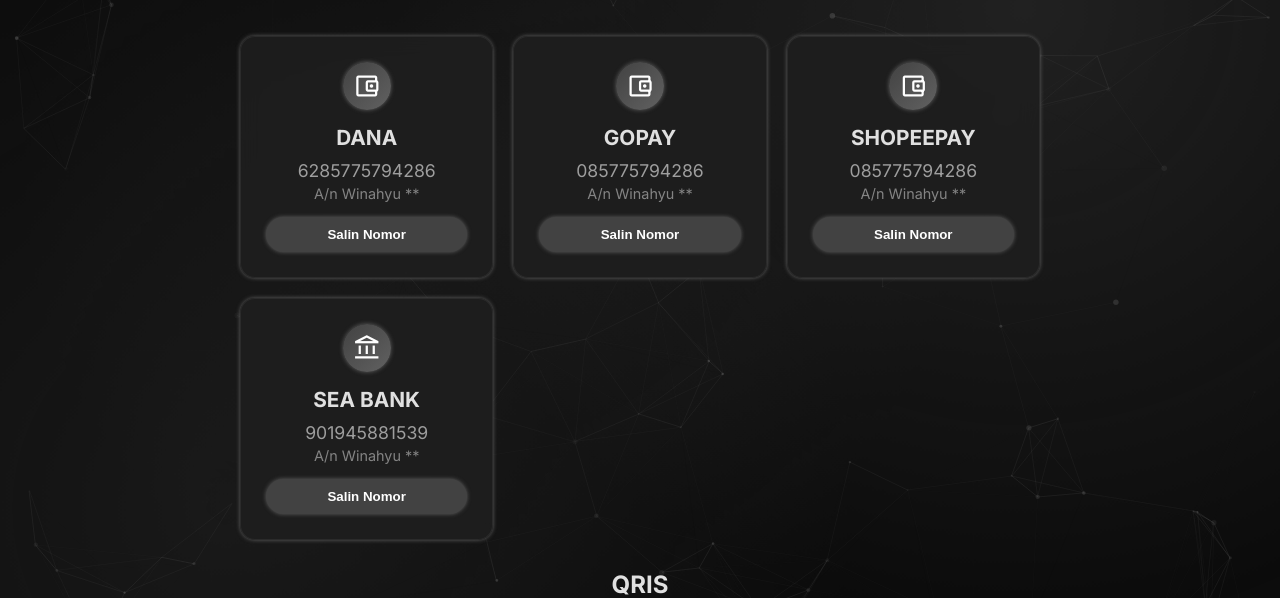
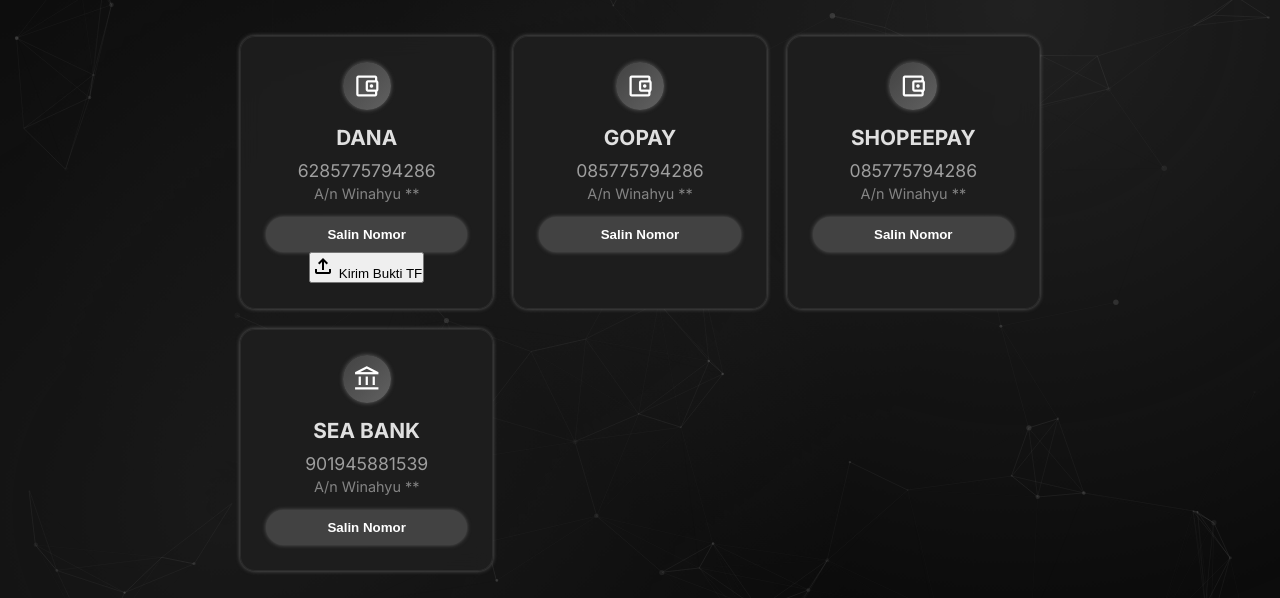
Before and after one commit to ybthings/Youngboy-Payment, a plain HTML site: page index.html in a window 1280 px wide. Both pictures are taken after a click on the button "Lanjut ke Payment". Shown: the part 123-721 px from the top of the page. Drawn offline with nearby package versions, Linux system fonts and the light colour scheme.

Commit message:
Add upload button for transfer proof submission
Added an upload button for submitting transfer proof.

```diff
--- a/index.html
+++ b/index.html
@@ -604,6 +604,11 @@
         <div class="payment-owner">A/n Winahyu **</div>
       </div>
       <button class="copy-btn" onclick="copyToClipboard('6285775794286', this)">Salin Nomor</button>
+      <!-- Tombol upload bukti -->
+  <button class="upload-btn">
+    <span class="material-symbols-outlined">upload</span>
+    Kirim Bukti TF
+  </button>
     </div>
 
     <!-- Gopay -->
```
